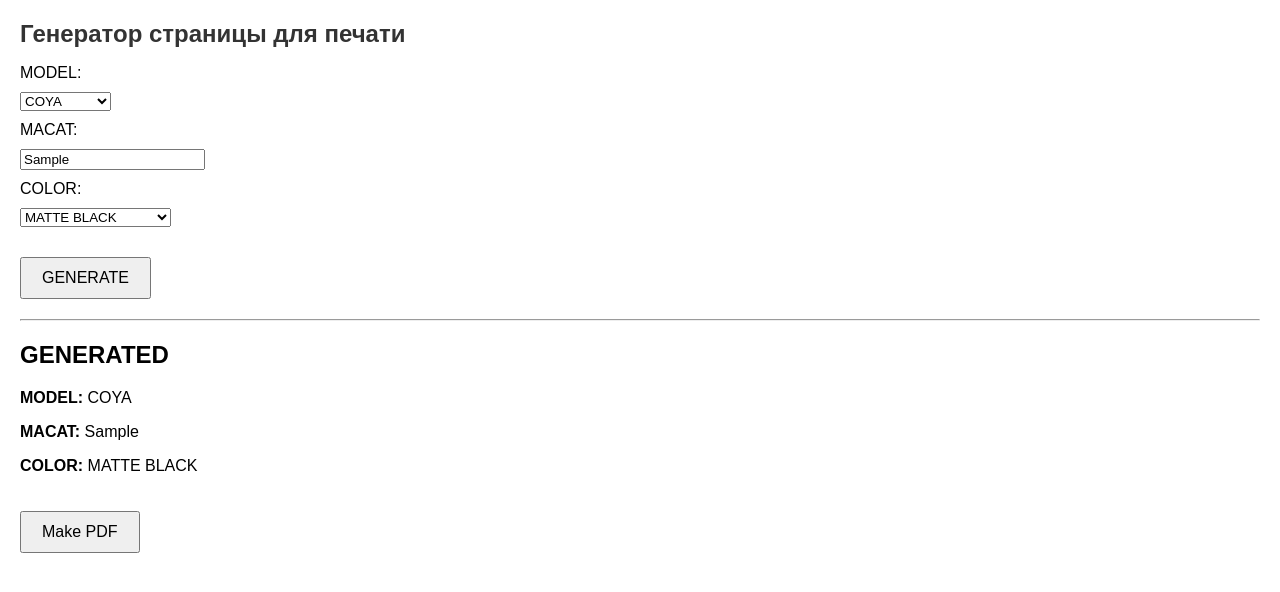
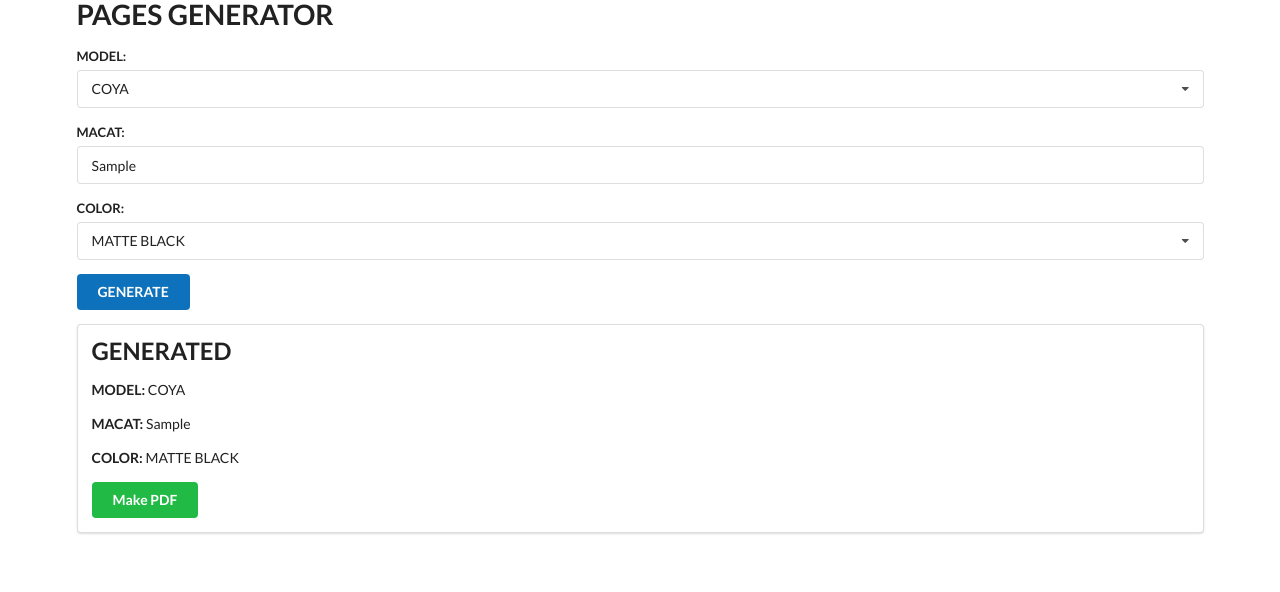
Before and after one commit to realcomp/cybex_prn, a website: page public/index.html in a window 1280 px wide. Both pictures are taken after typing "Sample" into the empty fields and a click on the button "GENERATE". Drawn offline with nearby package versions, Linux system fonts and the light colour scheme.

Commit message:
added semantic ui

```diff
--- a/public/index.html
+++ b/public/index.html
@@ -3,41 +3,19 @@
 <head>
   <meta charset="UTF-8">
   <meta name="viewport" content="width=device-width, initial-scale=1.0">
-  <title>Генератор страницы для печати</title>
-  <style>
-    body {
-      font-family: Arial, sans-serif;
-      margin: 20px;
-    }
-    h1 {
-      font-size: 24px;
-      color: #333;
-    }
-    form {
-      margin-bottom: 20px;
-    }
-    label, select, input {
-      margin: 10px 0;
-      display: block;
-    }
-    button {
-      padding: 10px 20px;
-      font-size: 16px;
-      cursor: pointer;
-      margin-top: 20px;
-    }
-    #result {
-      display: none;
-    }
-  </style>
+  <title>CYBEX Pages Generator</title>
+  <link rel="stylesheet" href="https://cdnjs.cloudflare.com/ajax/libs/semantic-ui/2.4.1/semantic.min.css">
+  <script src="https://cdnjs.cloudflare.com/ajax/libs/jquery/3.6.0/jquery.min.js"></script>
+  <script src="https://cdnjs.cloudflare.com/ajax/libs/semantic-ui/2.4.1/semantic.min.js"></script>
 </head>
 <body>
+  <div class="ui container">
+    <h1 class="ui header">PAGES GENERATOR</h1>
 
-<h1>Генератор страницы для печати</h1>
-
-<form id="product-form">
+    <form id="product-form" class="ui form">
+      <div class="field">
         <label for="model">MODEL:</label>
-  <select id="model" name="model">
+        <select id="model" name="model" class="ui dropdown">
           <option value="COYA">COYA</option>
           <option value="PRIAM">PRIAM</option>
           <option value="MIOS">MIOS</option>
@@ -52,14 +30,18 @@
           <option value="BASE">BASE</option>
           <option value="ATON">ATON</option>
           <option value="SOLUTION">SOLUTION</option>
-    <option value="_______________">_________ </option>
+          <option value="_______________">_________</option>
         </select>
+      </div>
 
+      <div class="field">
         <label for="article">MACAT:</label>
-  <input type="text" id="article" name="article" required />
+        <input type="text" id="article" name="article" placeholder="Введите артикул" required />
+      </div>
 
+      <div class="field">
         <label for="color">COLOR:</label>
-  <select id="color" name="color">
+        <select id="color" name="color" class="ui dropdown">
           <option value="MATTE BLACK">MATTE BLACK</option>
           <option value="ROSE GOLD">ROSE GOLD</option>
           <option value="CHROME BROWN">CHROME BROWN</option>
@@ -73,53 +55,53 @@
           <option value="NAVI BLUE">NAVY BLUE</option>
           <option value="_________________">____________</option>
         </select>
+      </div>
 
-
-  <button type="submit">GENERATE</button>
+      <button type="submit" class="ui primary button">GENERATE</button>
     </form>
 
-<div id="result">
-  <hr>
-  <h2>GENERATED</h2>
+    <div id="result" class="ui segment" style="display: none;">
+      <h2 class="ui header">GENERATED</h2>
       <p><strong>MODEL:</strong> <span id="result-model"></span></p>
       <p><strong>MACAT:</strong> <span id="result-article"></span></p>
       <p><strong>COLOR:</strong> <span id="result-color"></span></p>
 
-  <button id="pdf-btn">Make PDF</button>
+      <button id="pdf-btn" class="ui green button">Make PDF</button>
+    </div>
   </div>
 
   <!-- Подключаем библиотеку jsPDF -->
   <script src="https://cdnjs.cloudflare.com/ajax/libs/jspdf/2.5.1/jspdf.umd.min.js"></script>
 
   <script>
-// Получаем элементы DOM
+    // Инициализация Semantic UI dropdown
+    $('.ui.dropdown').dropdown();
+
+    // Ваш JavaScript для обработки формы и генерации PDF
     const form = document.getElementById('product-form');
     const resultDiv = document.getElementById('result');
     const modelElement = document.getElementById('result-model');
     const articleElement = document.getElementById('result-article');
     const colorElement = document.getElementById('result-color');
-const printButton = document.getElementById('print-btn');
     const pdfButton = document.getElementById('pdf-btn');
 
-// Обработка отправки формы
     form.addEventListener('submit', function (event) {
-  event.preventDefault(); // Предотвратить отправку формы
+      event.preventDefault();
 
-  // Получаем данные из формы
+      // Получаем данные формы
       const model = document.getElementById('model').value;
       const article = document.getElementById('article').value;
       const color = document.getElementById('color').value;
 
-  // Отображаем результаты
+      // Отображаем данные
       modelElement.textContent = model;
       articleElement.textContent = article;
       colorElement.textContent = color;
 
-  // Показываем блок с результатами и кнопками
+      // Показываем результаты
       resultDiv.style.display = 'block';
     });
 
-// Создание PDF
     pdfButton.addEventListener('click', function () {
       const { jsPDF } = window.jspdf;
       const doc = new jsPDF({
@@ -128,51 +110,41 @@ pdfButton.addEventListener('click', function () {
         format: 'a4',
       });
 
-  // Настройки шрифтов и размеров
       doc.setFont('Helvetica', 'bold');
-
-  // Центрирование текста
       const pageWidth = doc.internal.pageSize.width;
 
       // Первая строка
       doc.setFontSize(74);
       const modelX = (pageWidth - doc.getTextWidth(modelElement.textContent)) / 2;
-  doc.text(modelElement.textContent, modelX, 150); // Смещение по Y скорректировано
+      doc.text(modelElement.textContent, modelX, 150);
 
       // Вторая строка
       doc.setFontSize(240);
       const articleX = (pageWidth - doc.getTextWidth(articleElement.textContent)) / 2;
-  doc.text(articleElement.textContent, articleX, 360); // Увеличено расстояние между строками
+      doc.text(articleElement.textContent, articleX, 360);
 
       // Третья строка
       doc.setFontSize(54);
       const colorX = (pageWidth - doc.getTextWidth(colorElement.textContent)) / 2;
-  doc.text(colorElement.textContent, colorX, 480); // Смещение для третьей строки
+      doc.text(colorElement.textContent, colorX, 480);
 
-  // Добавление логотипа
+      // Логотип
       const img = new Image();
-  img.src = '/logo.png'; // Убедитесь, что файл доступен
+      img.src = '/logo.png';
       img.onload = function () {
-    const imgWidth = 132; // Ширина логотипа
-    const imgHeight = 49; // Высота логотипа
-    const x = pageWidth - imgWidth - 50; // Отступ от правого края
-    const y = doc.internal.pageSize.height - imgHeight - 50; // Отступ от нижнего края
+        const imgWidth = 132;
+        const imgHeight = 49;
+        const x = pageWidth - imgWidth - 50;
+        const y = doc.internal.pageSize.height - imgHeight - 50;
 
-    // Добавляем логотип
         doc.addImage(img, 'PNG', x, y, imgWidth, imgHeight);
-
-    // Сохраняем PDF
         doc.save('product-info.pdf');
       };
 
       img.onerror = function () {
-    alert('Ошибка: Логотип не найден. Проверьте файл logo.png в папке public.');
+        alert('Ошибка: Логотип не найден. Проверьте файл logo.png.');
       };
     });
-
-
-
   </script>
-
 </body>
 </html>
```
Lines whose indentation alone changed are shown as unchanged.
